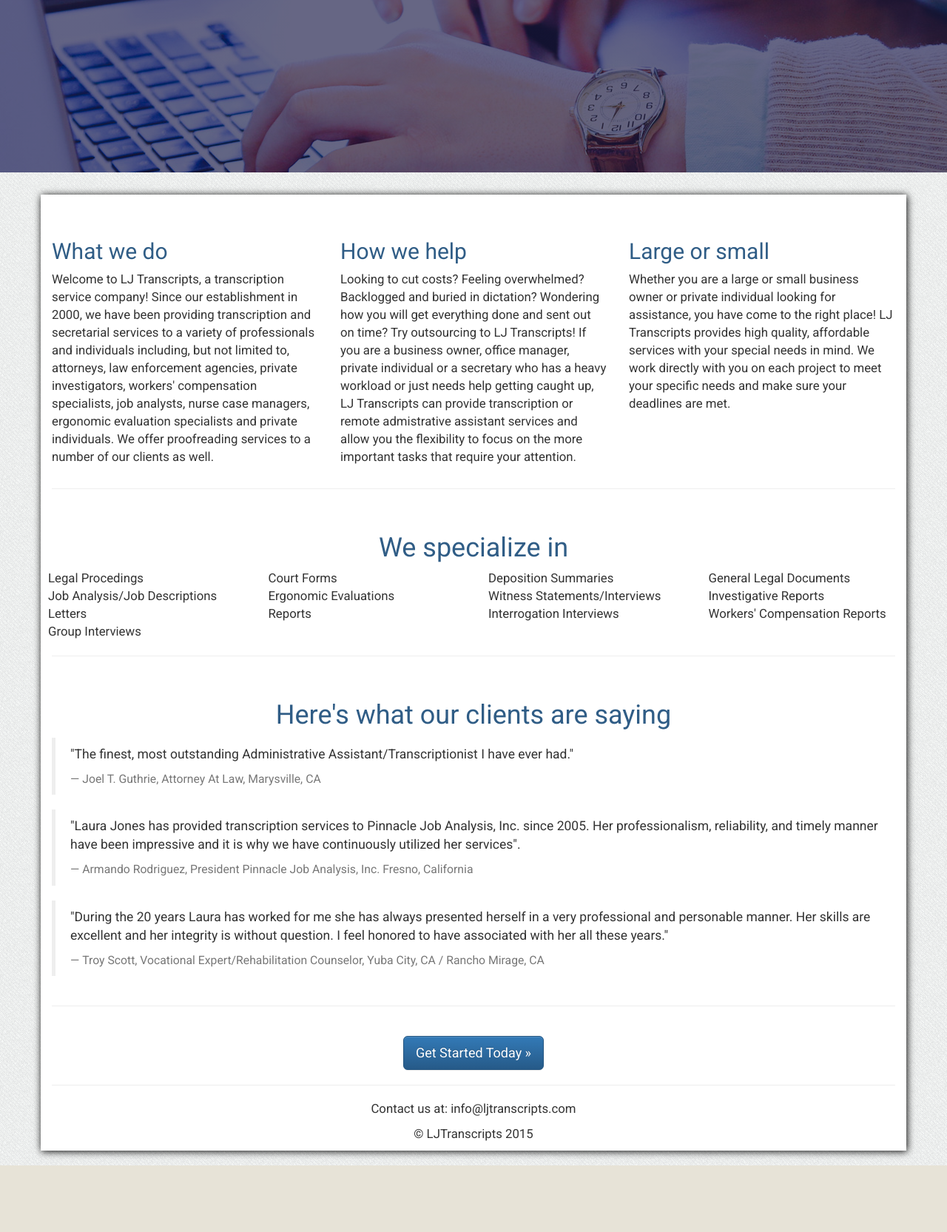
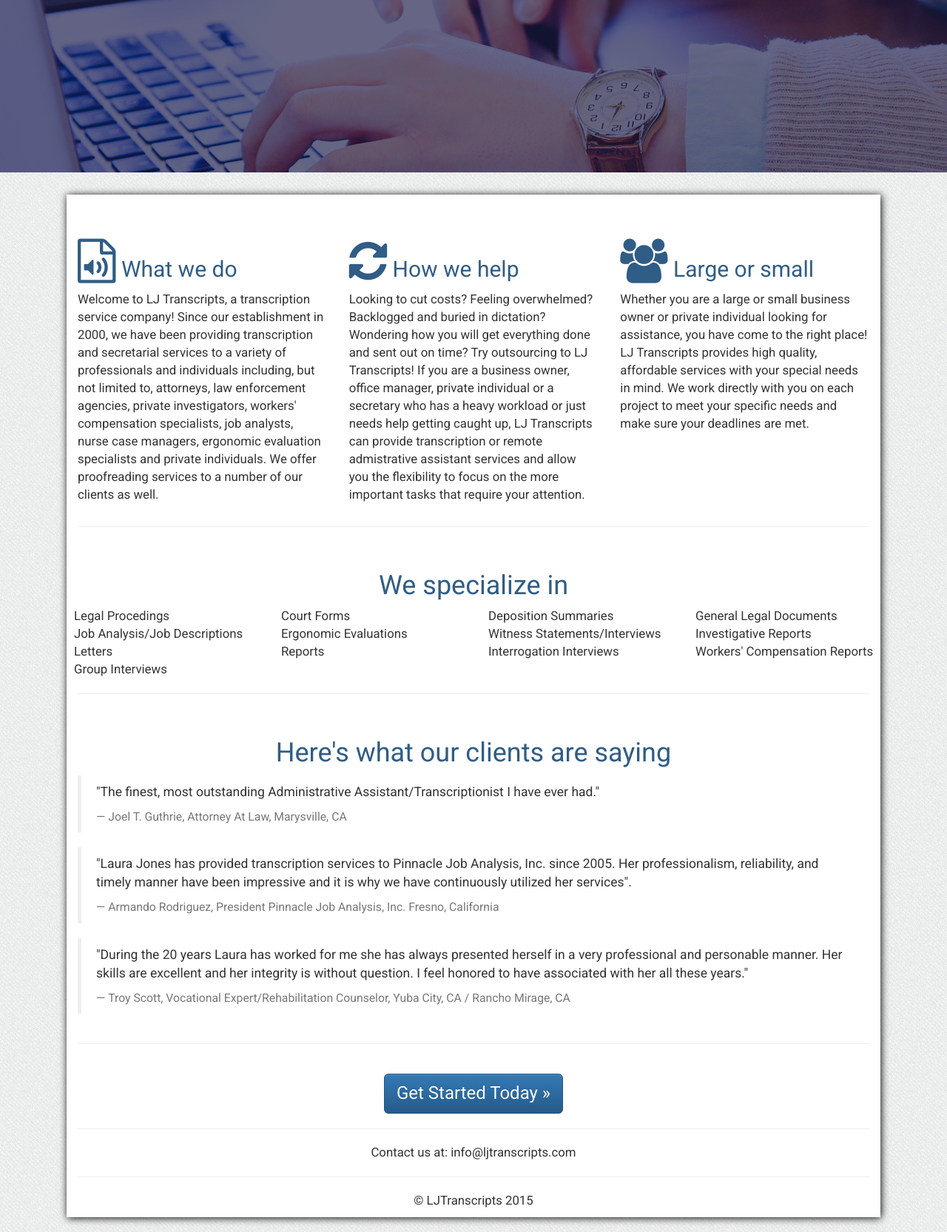
Before and after one commit to patrickmult/LJTranscripts_website, a plain HTML site: page index.html in a window 1280 px wide. Shown: the part 267-1932 px from the top of the page at 74% size. Before the commit the page ends 1842 px from the top, so only its background shows below. Drawn offline with nearby package versions, Linux system fonts and the light colour scheme.

Commit message:
icons added

```diff
--- a/css/main.css
+++ b/css/main.css
@@ -91,3 +91,18 @@ blockquote footer {
     font-size: 1.2em;
     padding-left: 10px;
 }
+
+.fasymbol {
+    font-size:12em;
+    line-height: 1;
+}
+
+.start_btn {
+    font-size: 24px;
+}
+
+@media (min-width: 1200px) {
+  .container {
+    width: 1100px;
+  }
+}
--- a/index.html
+++ b/index.html
@@ -8,6 +8,7 @@
         <meta name="viewport" content="width=device-width, initial-scale=1">
         <link rel="apple-touch-icon" href="apple-touch-icon.png">
 
+        <link rel="stylesheet" href="https://maxcdn.bootstrapcdn.com/font-awesome/4.4.0/css/font-awesome.min.css">
         <link href='https://fonts.googleapis.com/css?family=Roboto:400,100,300,500,700' rel='stylesheet' type='text/css'>
         <link rel="stylesheet" href="css/bootstrap.min.css">
         <style>
@@ -70,15 +71,15 @@
       <!-- Example row of columns -->
       <div class="row maincontrow">
         <div class="col-md-4">
-          <h2>What we do</h2>
+          <h2><i class="fa fa-file-audio-o fa-2x"></i> What we do</h2>
           <p>Welcome to LJ Transcripts, a transcription service company! Since our establishment in 2000, we have been providing transcription and secretarial services to a variety of professionals and individuals including, but not limited to, attorneys, law enforcement agencies, private investigators, workers' compensation specialists, job analysts, nurse case managers, ergonomic evaluation specialists and private individuals.  We offer proofreading services to a number of our clients as well.</p>
         </div>
         <div class="col-md-4">
-          <h2>How we help</h2>
+          <h2><i class="fa fa-refresh fa-2x"></i></i> How we help</h2>
           <p>Looking to cut costs?  Feeling overwhelmed? Backlogged and buried in dictation?  Wondering how you will get everything done and sent out on time?  Try outsourcing to LJ Transcripts!  If you are a business owner, office manager, private individual or a secretary who has a heavy workload or just needs help getting caught up, LJ Transcripts can provide transcription or remote admistrative assistant services and allow you the flexibility to focus on the more important tasks that require your attention.  </p>
        </div>
         <div class="col-md-4">
-          <h2>Large or small</h2>
+          <h2><i class="fa fa-users fa-2x"></i> Large or small</h2>
           <p>Whether you are a large or small business owner or private individual looking for assistance, you have come to the right place!  LJ Transcripts provides high quality, affordable services with your special needs in mind.  We work directly with you on each project to meet your specific needs and make sure your deadlines are met.  </p>
         </div>
       </div>
@@ -132,15 +133,15 @@
       </div>
 <hr>
       <div class="row text-center maincontrow">
-        <button class="btn btn-primary btn-lg">Get Started Today &raquo;</h1>
+        <button class="btn btn-primary btn-lg start_btn">Get Started Today &raquo;</button>
       </div>
 
 
       <hr>
-
+          <p class="text-center">Contact us at: info@ljtranscripts.com</p>
+      <hr>
       <footer>
         <div class="text-center">
-          <p>Contact us at: info@ljtranscripts.com</p>
           <p>&copy; LJTranscripts 2015</p>
         </div>
 
```
